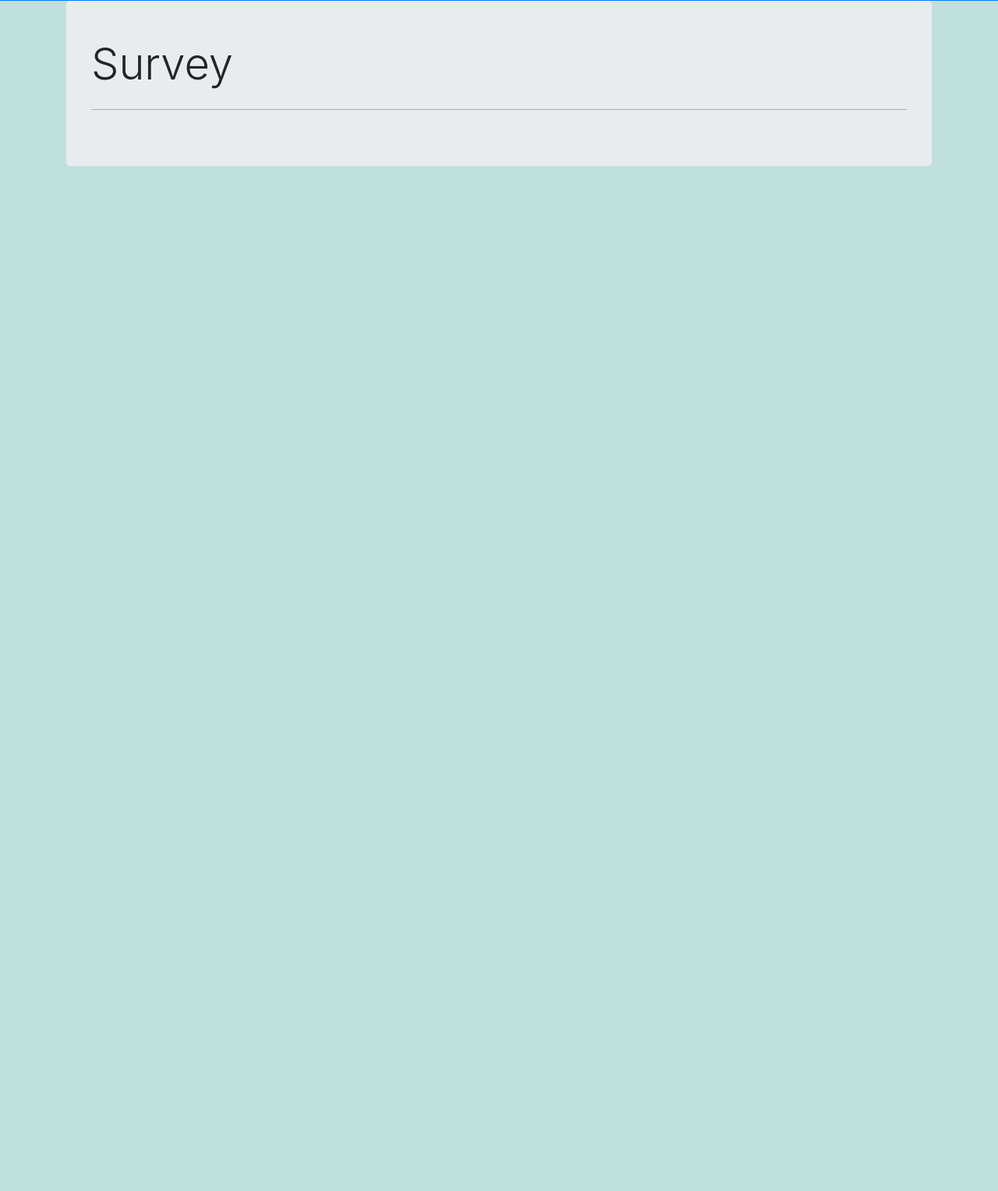
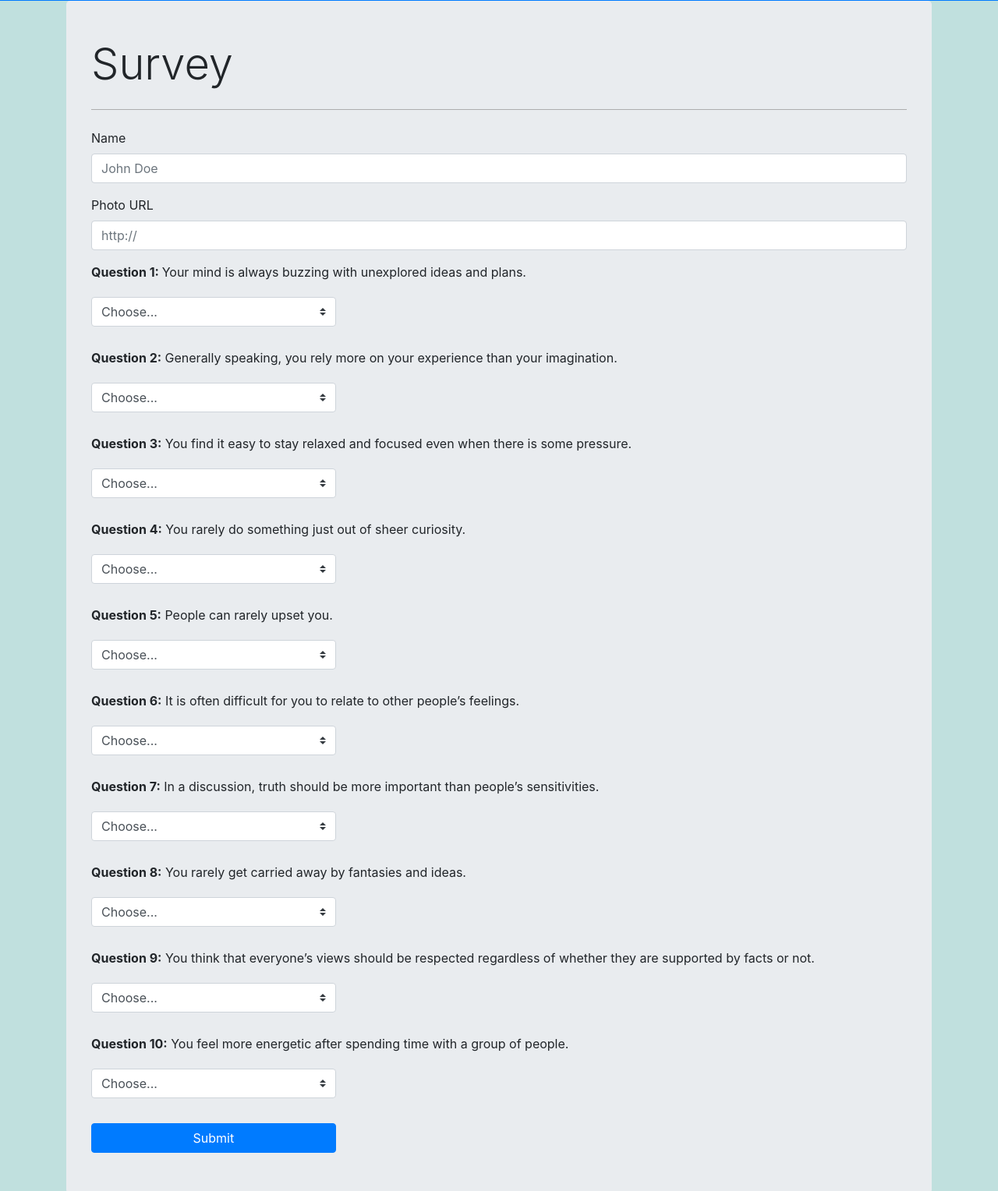
Before and after one commit to mesmerizingYeti/friend-finder, a website: page public/survery.html in a window 1280 px wide. Shown: the part 98-1626 px from the top of the page at 78% size. Before the commit the page ends 800 px from the top, so only its background shows below. Drawn offline with nearby package versions, Linux system fonts and the light colour scheme.

Commit message:
Finished styling survey.html

```diff
--- a/public/assets/css/style.css
+++ b/public/assets/css/style.css
@@ -31,6 +31,14 @@ form h2.subtitle {
   font-size: 0.9rem;
 }
 
+.custom-select {
+  width: 30%;
+}
+
+.navbar {
+  padding: 0.5rem 1.5rem;
+}
+
 #survey-column {
   background-color: whitesmoke;
   box-shadow: 0 0.5em 1em -0.125em rgba(10, 10, 10, .1), 0 0 0 1px rgba(10, 10, 10, .02);
@@ -42,14 +50,7 @@ form h2.subtitle {
 }
 
 #submit-btn {
-  width: 100%;
-}
-
-#navbar {
-  display: flex;
-  background-color: green;
-  box-shadow: 0 8px 16px rgba(10, 10, 10, .1);
-  padding: .5rem .5rem;
+  width: 30%;
 }
 
 @media screen and (max-width: 768px) {
@@ -63,10 +64,34 @@ form h2.subtitle {
   }
 }
 
-@media (min-width: 576px) {
+@media screen and (min-width: 576px) {
 
   .jumbotron {
     padding: 3rem 2rem;
   }
 
 }
+
+@media screen and (min-width: 576px) and (max-width: 768px) {
+
+  .custom-select {
+    width: 50%;
+  }
+
+  #submit-btn {
+    width: 50%;
+  }
+
+}
+
+@media screen and (max-width: 576px) {
+
+  .custom-select {
+    width: 100%;
+  }
+
+  #submit-btn {
+    width: 100%;
+  }
+
+}
--- a/public/survery.html
+++ b/public/survery.html
@@ -12,7 +12,6 @@
 </head>
 
 <body>
-
 
   <nav class="navbar navbar-dark bg-primary flex-column flex-md-row bd-navbar">
     <div class="navbar-brand">
@@ -32,330 +31,159 @@
     <div class="jumbotron">
       <h1 class="display-4">Survey</h1>
       <hr class="my-4">
+      <form>
+        <div class="form-group">
+          <label for="name">Name</label>
+          <input type="text" class="form-control" id="name" placeholder="John Doe">
+        </div>
+        <div class="form-group">
+          <label for="photo">Photo URL</label>
+          <input type="text" class="form-control" id="photo" placeholder="http://">
+        </div>
+        <p>
+          <b>Question 1: </b>
+          Your mind is always buzzing with unexplored ideas and plans.
+        </p>
+        <select class="custom-select my-1 mr-sm-2" id="question1">
+          <option selected>Choose...</option>
+          <option value="1">1 (Strongly Disagree)</option>
+          <option value="2">2</option>
+          <option value="3">3</option>
+          <option value="4">4</option>
+          <option value="5">5 (Strongly Agree)</option>
+        </select>
+        <br>
+        <br>
+        <p>
+          <b>Question 2:</b>
+          Generally speaking, you rely more on your experience than your imagination.
+        </p>
+        <select class="custom-select my-1 mr-sm-2" id="question2">
+          <option selected>Choose...</option>
+          <option value="1">1 (Strongly Disagree)</option>
+          <option value="2">2</option>
+          <option value="3">3</option>
+          <option value="4">4</option>
+          <option value="5">5 (Strongly Agree)</option>
+        </select>
+        <br>
+        <br>
+        <p>
+          <b>Question 3:</b>
+          You find it easy to stay relaxed and focused even when there is some pressure.
+        </p>
+        <select class="custom-select my-1 mr-sm-2" id="question3">
+          <option selected>Choose...</option>
+          <option value="1">1 (Strongly Disagree)</option>
+          <option value="2">2</option>
+          <option value="3">3</option>
+          <option value="4">4</option>
+          <option value="5">5 (Strongly Agree)</option>
+        </select>
+        <br>
+        <br>
+        <p>
+          <b>Question 4:</b>
+          You rarely do something just out of sheer curiosity.
+        </p>
+        <select class="custom-select my-1 mr-sm-2" id="question4">
+          <option selected>Choose...</option>
+          <option value="1">1 (Strongly Disagree)</option>
+          <option value="2">2</option>
+          <option value="3">3</option>
+          <option value="4">4</option>
+          <option value="5">5 (Strongly Agree)</option>
+        </select>
+        <br>
+        <br>
+        <p>
+          <b>Question 5:</b>
+          People can rarely upset you.
+        </p>
+        <select class="custom-select my-1 mr-sm-2" id="question5">
+          <option selected>Choose...</option>
+          <option value="1">1 (Strongly Disagree)</option>
+          <option value="2">2</option>
+          <option value="3">3</option>
+          <option value="4">4</option>
+          <option value="5">5 (Strongly Agree)</option>
+        </select>
+        <br>
+        <br>
+        <p>
+          <b>Question 6:</b>
+          It is often difficult for you to relate to other people’s feelings.
+        </p>
+        <select class="custom-select my-1 mr-sm-2" id="question6">
+          <option selected>Choose...</option>
+          <option value="1">1 (Strongly Disagree)</option>
+          <option value="2">2</option>
+          <option value="3">3</option>
+          <option value="4">4</option>
+          <option value="5">5 (Strongly Agree)</option>
+        </select>
+        <br>
+        <br>
+        <p>
+          <b>Question 7:</b>
+          In a discussion, truth should be more important than people’s sensitivities.
+        </p>
+        <select class="custom-select my-1 mr-sm-2" id="question7">
+          <option selected>Choose...</option>
+          <option value="1">1 (Strongly Disagree)</option>
+          <option value="2">2</option>
+          <option value="3">3</option>
+          <option value="4">4</option>
+          <option value="5">5 (Strongly Agree)</option>
+        </select>
+        <br>
+        <br>
+        <p>
+          <b>Question 8:</b>
+          You rarely get carried away by fantasies and ideas.
+        </p>
+        <select class="custom-select my-1 mr-sm-2" id="question8">
+          <option selected>Choose...</option>
+          <option value="1">1 (Strongly Disagree)</option>
+          <option value="2">2</option>
+          <option value="3">3</option>
+          <option value="4">4</option>
+          <option value="5">5 (Strongly Agree)</option>
+        </select>
+        <br>
+        <br>
+        <p>
+          <b>Question 9:</b>
+          You think that everyone’s views should be respected regardless of whether they are supported by facts or not.
+        </p>
+        <select class="custom-select my-1 mr-sm-2" id="question9">
+          <option selected>Choose...</option>
+          <option value="1">1 (Strongly Disagree)</option>
+          <option value="2">2</option>
+          <option value="3">3</option>
+          <option value="4">4</option>
+          <option value="5">5 (Strongly Agree)</option>
+        </select>
+        <br>
+        <br>
+        <p>
+          <b>Question 10:</b>
+          You feel more energetic after spending time with a group of people.
+        </p>
+        <select class="custom-select my-1 mr-sm-2" id="question10">
+          <option selected>Choose...</option>
+          <option value="1">1 (Strongly Disagree)</option>
+          <option value="2">2</option>
+          <option value="3">3</option>
+          <option value="4">4</option>
+          <option value="5">5 (Strongly Agree)</option>
+        </select>
+        <br>
+        <br>
+        <button id="submit-btn" type="submit" class="btn btn-primary my-1">Submit</button>
+      </form>
     </div>
   </div>
-
-    <!-- <div class="columns is-mobile">
-      <div id="survey-column" class="column is-10 is-offset-1">
-        <form>
-          <h2 class="subtitle"><b>About You</b></h2>
-          <hr class="hr">
-          <div class="field">
-            <label class="label">Name (Required)</label>
-            <div class="control">
-              <input id="name" class="input" type="text" placeholder="Text input">
-            </div>
-          </div>
-          <div class="field">
-            <label class="label">Link to Photo Image (Required)</label>
-            <div class="control">
-              <input id="photo" class="input" type="text" placeholder="Text input">
-            </div>
-          </div>
-          <hr class="hr">
-          <p><b>Directions: </b>Answer questions from <b>1</b> (strongly disagree) to <b>5</b> (strongly agree).</p>
-          <hr class="hr">
-
-
-
-          <div class="field">
-            <p><b>Question 1:</b>Your mind is always buzzing with unexplored ideas and plans.</p>
-            <br>
-            <div class="control">
-              <label class="radio">
-                <input type="radio" name="question1" value='1'>
-                1
-              </label>
-              <label class="radio">
-                <input type="radio" name="question1" value='2'>
-                2
-              </label>
-              <label class="radio">
-                <input type="radio" name="question1" value='3'>
-                3
-              </label>
-              <label class="radio">
-                <input type="radio" name="question1" value='4'>
-                4
-              </label>
-              <label class="radio">
-                <input type="radio" name="question1" value='5'>
-                5
-              </label>
-            </div>
-          </div>
-
-
-
-          <div class="field">
-            <p><b>Question 2:</b>Generally speaking, you rely more on your experience than your imagination.</p>
-            <br>
-            <div class="control">
-              <label class="radio">
-                <input type="radio" name="question2">
-                1
-              </label>
-              <label class="radio">
-                <input type="radio" name="question2">
-                2
-              </label>
-              <label class="radio">
-                <input type="radio" name="question2">
-                3
-              </label>
-              <label class="radio">
-                <input type="radio" name="question2">
-                4
-              </label>
-              <label class="radio">
-                <input type="radio" name="question2">
-                5
-              </label>
-            </div>
-          </div>
-
-
-
-          <div class="field">
-            <p><b>Question 3:</b>You find it easy to stay relaxed and focused even when there is some pressure.</p>
-            <br>
-            <div class="control">
-              <label class="radio">
-                <input type="radio" name="question3">
-                1
-              </label>
-              <label class="radio">
-                <input type="radio" name="question3">
-                2
-              </label>
-              <label class="radio">
-                <input type="radio" name="question3">
-                3
-              </label>
-              <label class="radio">
-                <input type="radio" name="question3">
-                4
-              </label>
-              <label class="radio">
-                <input type="radio" name="question3">
-                5
-              </label>
-            </div>
-          </div>
-
-
-
-          <div class="field">
-            <p><b>Question 4:</b>You rarely do something just out of sheer curiosity.</p>
-            <br>
-            <div class="control">
-              <label class="radio">
-                <input type="radio" name="question4">
-                1
-              </label>
-              <label class="radio">
-                <input type="radio" name="question4">
-                2
-              </label>
-              <label class="radio">
-                <input type="radio" name="question4">
-                3
-              </label>
-              <label class="radio">
-                <input type="radio" name="question4">
-                4
-              </label>
-              <label class="radio">
-                <input type="radio" name="question4">
-                5
-              </label>
-            </div>
-          </div>
-
-
-
-          <div class="field">
-            <p><b>Question 5:</b>People can rarely upset you.</p>
-            <br>
-            <div class="control">
-              <label class="radio">
-                <input type="radio" name="question5">
-                1
-              </label>
-              <label class="radio">
-                <input type="radio" name="question5">
-                2
-              </label>
-              <label class="radio">
-                <input type="radio" name="question5">
-                3
-              </label>
-              <label class="radio">
-                <input type="radio" name="question5">
-                4
-              </label>
-              <label class="radio">
-                <input type="radio" name="question5">
-                5
-              </label>
-            </div>
-          </div>
-
-
-
-          <div class="field">
-            <p><b>Question 6:</b>It is often difficult for you to relate to other people’s feelings.</p>
-            <br>
-            <div class="control">
-              <label class="radio">
-                <input type="radio" name="question6">
-                1
-              </label>
-              <label class="radio">
-                <input type="radio" name="question6">
-                2
-              </label>
-              <label class="radio">
-                <input type="radio" name="question6">
-                3
-              </label>
-              <label class="radio">
-                <input type="radio" name="question6">
-                4
-              </label>
-              <label class="radio">
-                <input type="radio" name="question6">
-                5
-              </label>
-            </div>
-          </div>
-
-
-
-          <div class="field">
-            <p><b>Question 7:</b>In a discussion, truth should be more important than people’s sensitivities.</p>
-            <br>
-            <div class="control">
-              <label class="radio">
-                <input type="radio" name="question7">
-                1
-              </label>
-              <label class="radio">
-                <input type="radio" name="question7">
-                2
-              </label>
-              <label class="radio">
-                <input type="radio" name="question7">
-                3
-              </label>
-              <label class="radio">
-                <input type="radio" name="question7">
-                4
-              </label>
-              <label class="radio">
-                <input type="radio" name="question7">
-                5
-              </label>
-            </div>
-          </div>
-
-
-
-          <div class="field">
-            <p><b>Question 8:</b>You rarely get carried away by fantasies and ideas.</p>
-            <br>
-            <div class="control">
-              <label class="radio">
-                <input type="radio" name="question8">
-                1
-              </label>
-              <label class="radio">
-                <input type="radio" name="question8">
-                2
-              </label>
-              <label class="radio">
-                <input type="radio" name="question8">
-                3
-              </label>
-              <label class="radio">
-                <input type="radio" name="question8">
-                4
-              </label>
-              <label class="radio">
-                <input type="radio" name="question8">
-                5
-              </label>
-            </div>
-          </div>
-
-
-
-          <div class="field">
-            <p><b>Question 9:</b>You think that everyone’s views should be respected regardless of whether they are
-              supported by facts or not.</p>
-            <br>
-            <div class="control">
-              <label class="radio">
-                <input type="radio" name="question9">
-                1
-              </label>
-              <label class="radio">
-                <input type="radio" name="question9">
-                2
-              </label>
-              <label class="radio">
-                <input type="radio" name="question9">
-                3
-              </label>
-              <label class="radio">
-                <input type="radio" name="question9">
-                4
-              </label>
-              <label class="radio">
-                <input type="radio" name="question9">
-                5
-              </label>
-            </div>
-          </div>
-
-
-
-          <div class="field">
-            <p><b>Question 10:</b>You feel more energetic after spending time with a group of people.</p>
-            <br>
-            <div class="control">
-              <label class="radio">
-                <input type="radio" name="question10">
-                1
-              </label>
-              <label class="radio">
-                <input type="radio" name="question10">
-                2
-              </label>
-              <label class="radio">
-                <input type="radio" name="question10">
-                3
-              </label>
-              <label class="radio">
-                <input type="radio" name="question10">
-                4
-              </label>
-              <label class="radio">
-                <input type="radio" name="question10">
-                5
-              </label>
-            </div>
-          </div>
-          <br>
-          <div class="field">
-            <div class="control">
-              <button id="submit-btn" class="button is-info">Submit</button>
-            </div>
-          </div>
-        </form>
-      </div>
-    </div> -->
-
 
   <script src="https://code.jquery.com/jquery-3.3.1.slim.min.js"
     integrity="sha384-q8i/X+965DzO0rT7abK41JStQIAqVgRVzpbzo5smXKp4YfRvH+8abtTE1Pi6jizo"
```
Also changed, not shown: public/assets/js/survey.js (+11 -14 lines). Lines whose indentation alone changed are shown as unchanged.
